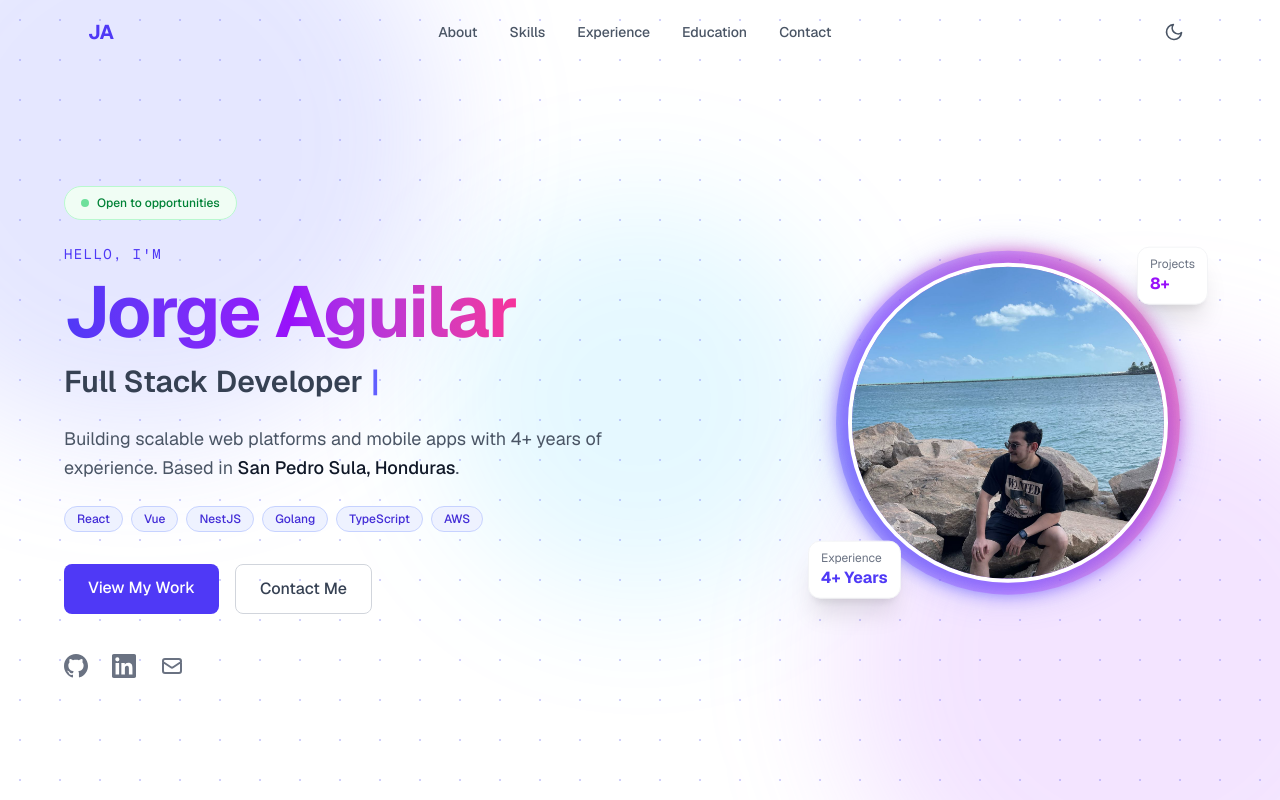
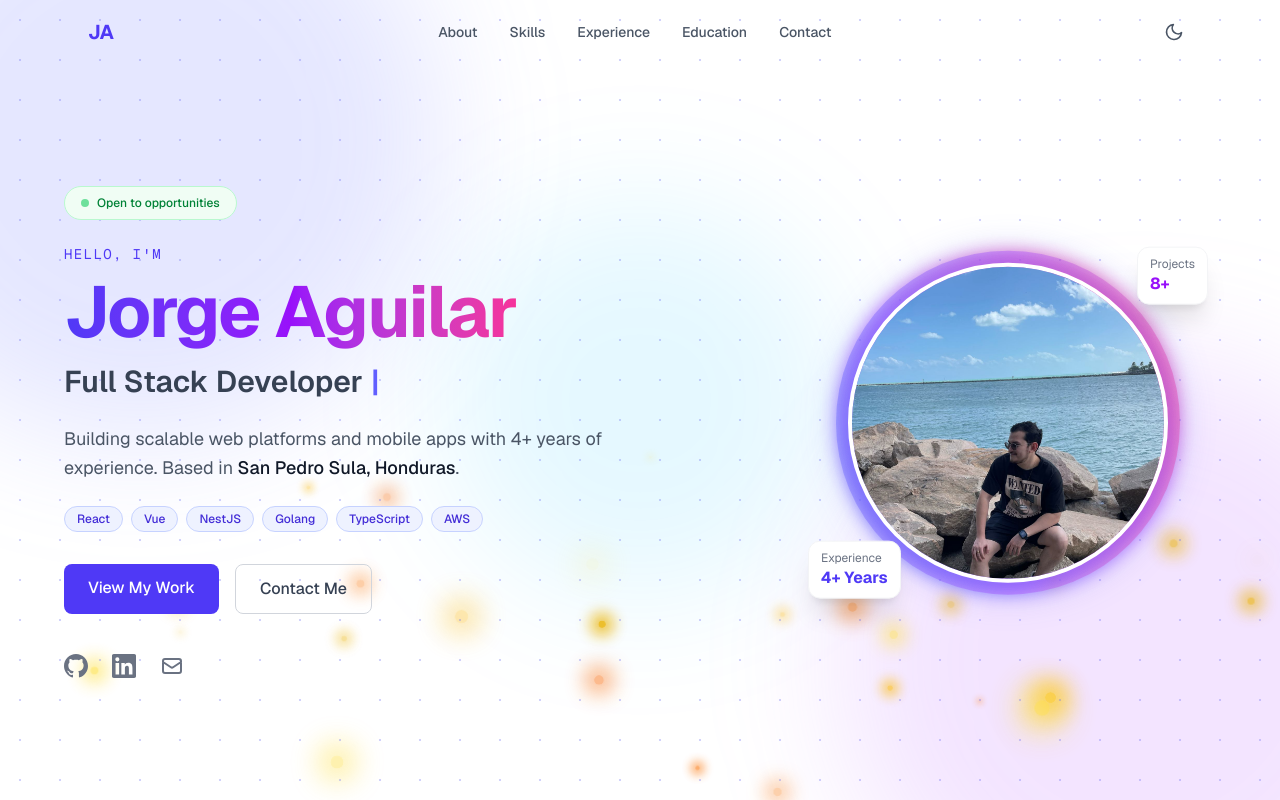
Before and after one commit to georgeaguilar/my-portfolio, a Next.js app: page / in a window 1280 px wide. Shown: the top 800 px of the page. Built offline with nearby package versions, Linux system fonts and the light colour scheme.

Commit message:
feat: add subtle DBZ ki energy particles to Hero section

```diff
--- a/src/app/globals.css
+++ b/src/app/globals.css
@@ -69,3 +69,15 @@
 @utility animate-blink {
   animation: blink 1s step-start infinite;
 }
+
+@keyframes kiFloat {
+  0%   { transform: translateY(0) scale(1);   opacity: 0; }
+  15%  { opacity: 1; }
+  85%  { opacity: 0.6; }
+  100% { transform: translateY(-120px) scale(0.4); opacity: 0; }
+}
+
+@keyframes kiPulse {
+  0%, 100% { transform: scale(1);   opacity: 0.5; }
+  50%       { transform: scale(1.6); opacity: 1; }
+}
--- a/src/components/Hero.tsx
+++ b/src/components/Hero.tsx
@@ -1,4 +1,5 @@
 import Image from "next/image";
+import KiParticles from "./KiParticles";
 
 const techBadges = ["React", "Vue", "NestJS", "Golang", "TypeScript", "AWS"];
 
@@ -10,6 +11,9 @@ export default function Hero() {
       <div className="absolute -top-40 -left-40 w-[600px] h-[600px] rounded-full bg-indigo-400/20 dark:bg-indigo-600/15 blur-3xl pointer-events-none" />
       <div className="absolute -bottom-40 -right-40 w-[600px] h-[600px] rounded-full bg-purple-400/20 dark:bg-purple-600/15 blur-3xl pointer-events-none" />
       <div className="absolute top-1/2 left-1/2 -translate-x-1/2 -translate-y-1/2 w-[400px] h-[400px] rounded-full bg-sky-400/10 dark:bg-sky-600/10 blur-3xl pointer-events-none" />
+
+      {/* Ki energy particles */}
+      <KiParticles />
 
       {/* Dot grid */}
       <div
--- /dev/null
+++ b/src/components/KiParticles.tsx
@@ -0,0 +1,72 @@
+"use client";
+
+import { useEffect, useRef } from "react";
+
+interface Particle {
+  id: number;
+  x: number;
+  bottom: number;
+  size: number;
+  duration: number;
+  delay: number;
+  color: string;
+  type: "float" | "pulse";
+}
+
+const KI_COLORS = [
+  "rgba(251,191,36,{a})",  // golden
+  "rgba(251,146,60,{a})",  // orange
+  "rgba(234,179,8,{a})",   // yellow
+  "rgba(253,224,71,{a})",  // bright yellow
+  "rgba(249,115,22,{a})",  // deep orange
+];
+
+function randomBetween(min: number, max: number) {
+  return Math.random() * (max - min) + min;
+}
+
+function generateParticles(count: number): Particle[] {
+  return Array.from({ length: count }, (_, i) => {
+    const alpha = randomBetween(0.4, 0.9).toFixed(2);
+    const colorTemplate = KI_COLORS[Math.floor(Math.random() * KI_COLORS.length)];
+    return {
+      id: i,
+      x: randomBetween(0, 100),
+      bottom: randomBetween(0, 30),
+      size: randomBetween(4, 14),
+      duration: randomBetween(3, 7),
+      delay: randomBetween(0, 6),
+      color: colorTemplate.replace("{a}", alpha),
+      type: Math.random() > 0.7 ? "pulse" : "float",
+    };
+  });
+}
+
+export default function KiParticles() {
+  const particles = useRef<Particle[]>(generateParticles(28));
+
+  useEffect(() => {}, []);
+
+  return (
+    <div className="absolute inset-0 pointer-events-none overflow-hidden" aria-hidden>
+      {particles.current.map((p) => (
+        <span
+          key={p.id}
+          className="absolute rounded-full"
+          style={{
+            left: `${p.x}%`,
+            bottom: `${p.bottom}%`,
+            width: p.size,
+            height: p.size,
+            background: p.color,
+            boxShadow: `0 0 ${p.size * 2}px ${p.size}px ${p.color}`,
+            animation:
+              p.type === "pulse"
+                ? `kiPulse ${p.duration}s ease-in-out ${p.delay}s infinite`
+                : `kiFloat ${p.duration}s ease-in ${p.delay}s infinite`,
+          }}
+        />
+      ))}
+    </div>
+  );
+}
```
